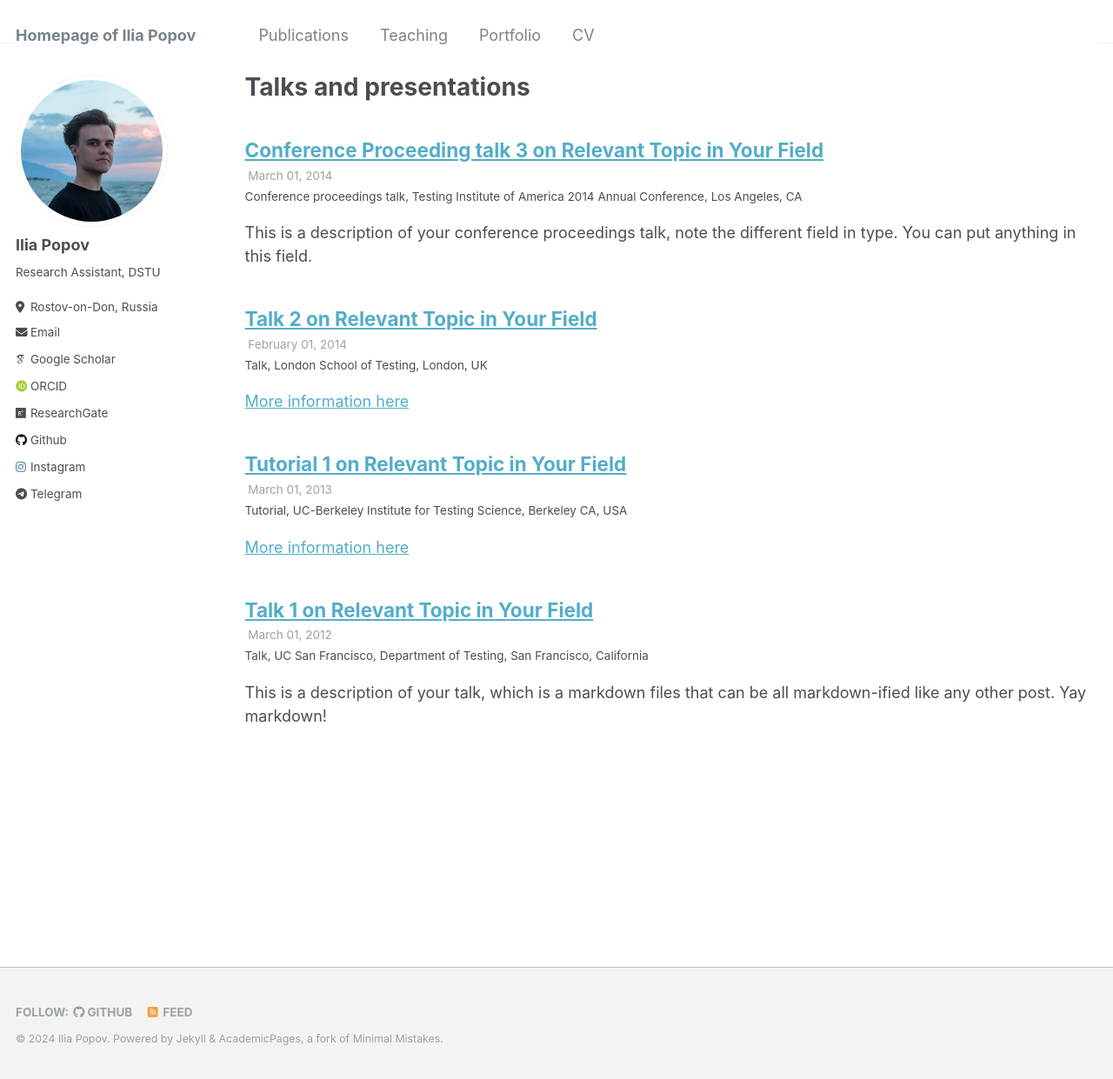
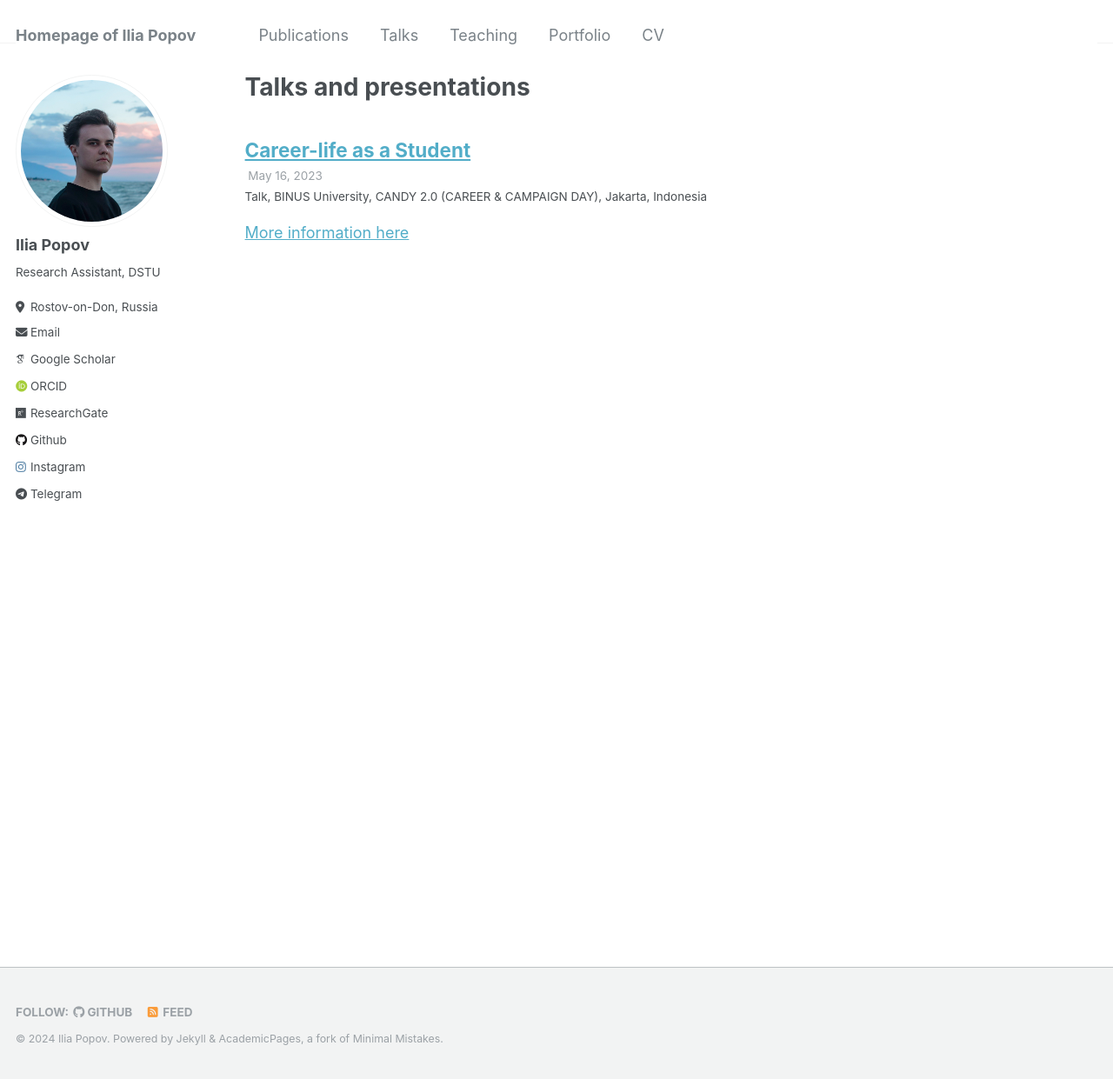
Before and after one commit to iliapopov17/iliapopov17.github.io, a Jekyll site: the page built from _pages/talks.html, in a window 1280 px wide and 1241 px high. Shown: the whole window at 87% size. Built offline with Jekyll 4.4.1, drawn with Linux system fonts in a browser that asks for light colours; some web fonts are replaced.

Commit message:
add talks

```diff
--- a/_data/navigation.yml
+++ b/_data/navigation.yml
@@ -3,8 +3,8 @@ main:
   - title: "Publications"
     url: /publications/
 
-  #- title: "Talks"
-    #url: /talks/
+  - title: "Talks"
+    url: /talks/
 
   - title: "Teaching"
     url: /teaching/
--- a/_talks/2012-03-01-talk-1.md
+++ /dev/null
@@ -1,11 +0,0 @@
----
-title: "Talk 1 on Relevant Topic in Your Field"
-collection: talks
-type: "Talk"
-permalink: /talks/2012-03-01-talk-1
-venue: "UC San Francisco, Department of Testing"
-date: 2012-03-01
-location: "San Francisco, California"
----
-
-This is a description of your talk, which is a markdown files that can be all markdown-ified like any other post. Yay markdown!
--- a/_talks/2013-03-01-tutorial-1.md
+++ /dev/null
@@ -1,13 +0,0 @@
----
-title: "Tutorial 1 on Relevant Topic in Your Field"
-collection: talks
-type: "Tutorial"
-permalink: /talks/2013-03-01-tutorial-1
-venue: "UC-Berkeley Institute for Testing Science"
-date: 2013-03-01
-location: "Berkeley CA, USA"
----
-
-[More information here](http://exampleurl.com)
-
-This is a description of your tutorial, note the different field in type. This is a markdown files that can be all markdown-ified like any other post. Yay markdown!
--- a/_talks/2014-02-01-talk-2.md
+++ /dev/null
@@ -1,13 +0,0 @@
----
-title: "Talk 2 on Relevant Topic in Your Field"
-collection: talks
-type: "Talk"
-permalink: /talks/2014-02-01-talk-2
-venue: "London School of Testing"
-date: 2014-02-01
-location: "London, UK"
----
-
-[More information here](http://example2.com)
-
-This is a description of your talk, which is a markdown files that can be all markdown-ified like any other post. Yay markdown!
--- a/_talks/2014-03-01-talk-3.md
+++ /dev/null
@@ -1,11 +0,0 @@
----
-title: "Conference Proceeding talk 3 on Relevant Topic in Your Field"
-collection: talks
-type: "Conference proceedings talk"
-permalink: /talks/2014-03-01-talk-3
-venue: "Testing Institute of America 2014 Annual Conference"
-date: 2014-03-01
-location: "Los Angeles, CA"
----
-
-This is a description of your conference proceedings talk, note the different field in type. You can put anything in this field.
--- /dev/null
+++ b/_talks/2023-05-16-talk-1.md
@@ -0,0 +1,11 @@
+---
+title: "Career-life as a Student"
+collection: talks
+type: "Talk"
+permalink: /talks/2023-05-16-talk-1
+venue: "BINUS University, CANDY 2.0 (CAREER & CAMPAIGN DAY)"
+date: 2023-05-16
+location: "Jakarta, Indonesia"
+---
+
+[More information here](https://student-activity.binus.ac.id/himfoodtech/2023/05/candy-2-0-career-campaign-day/)
```
